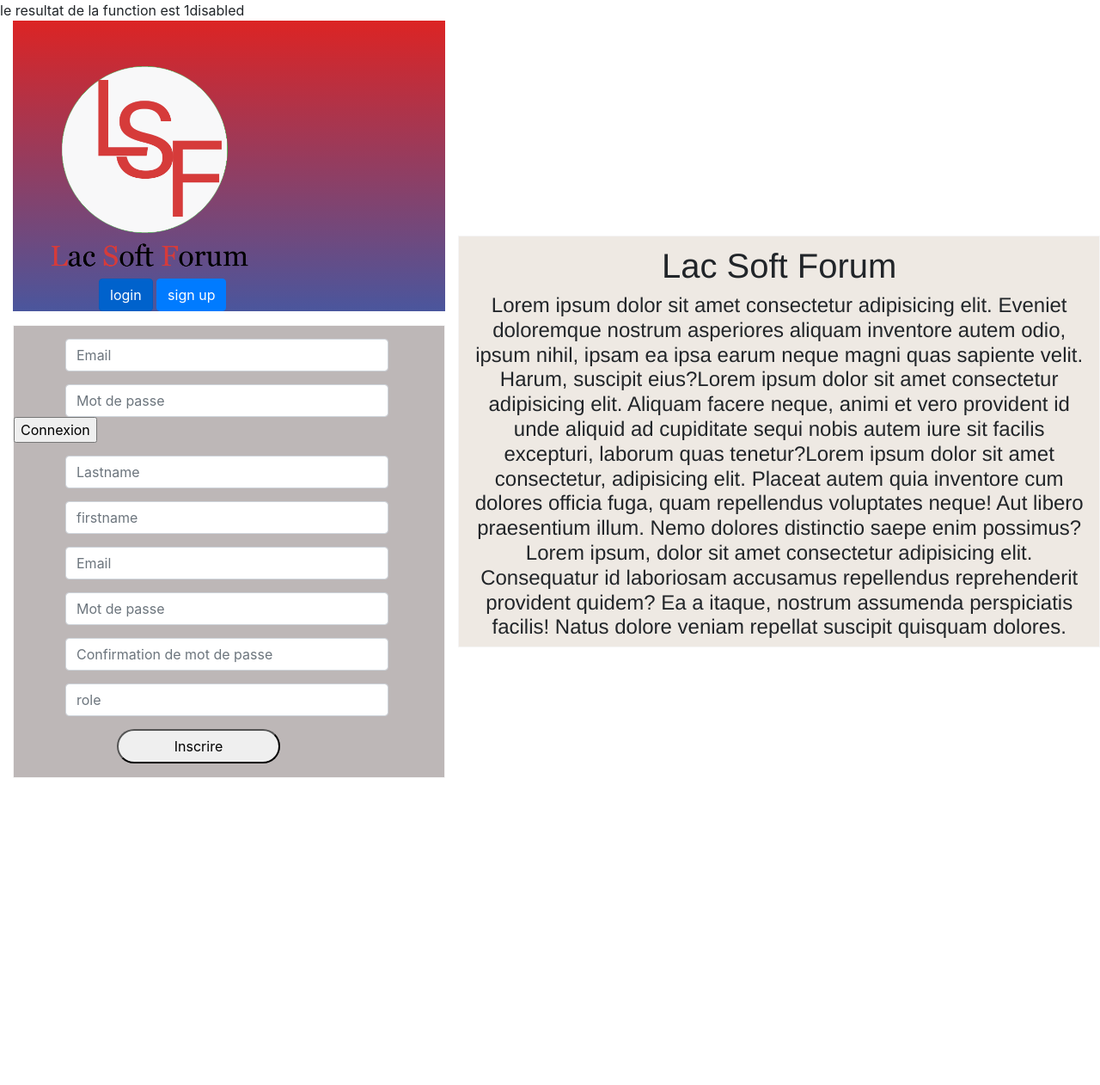
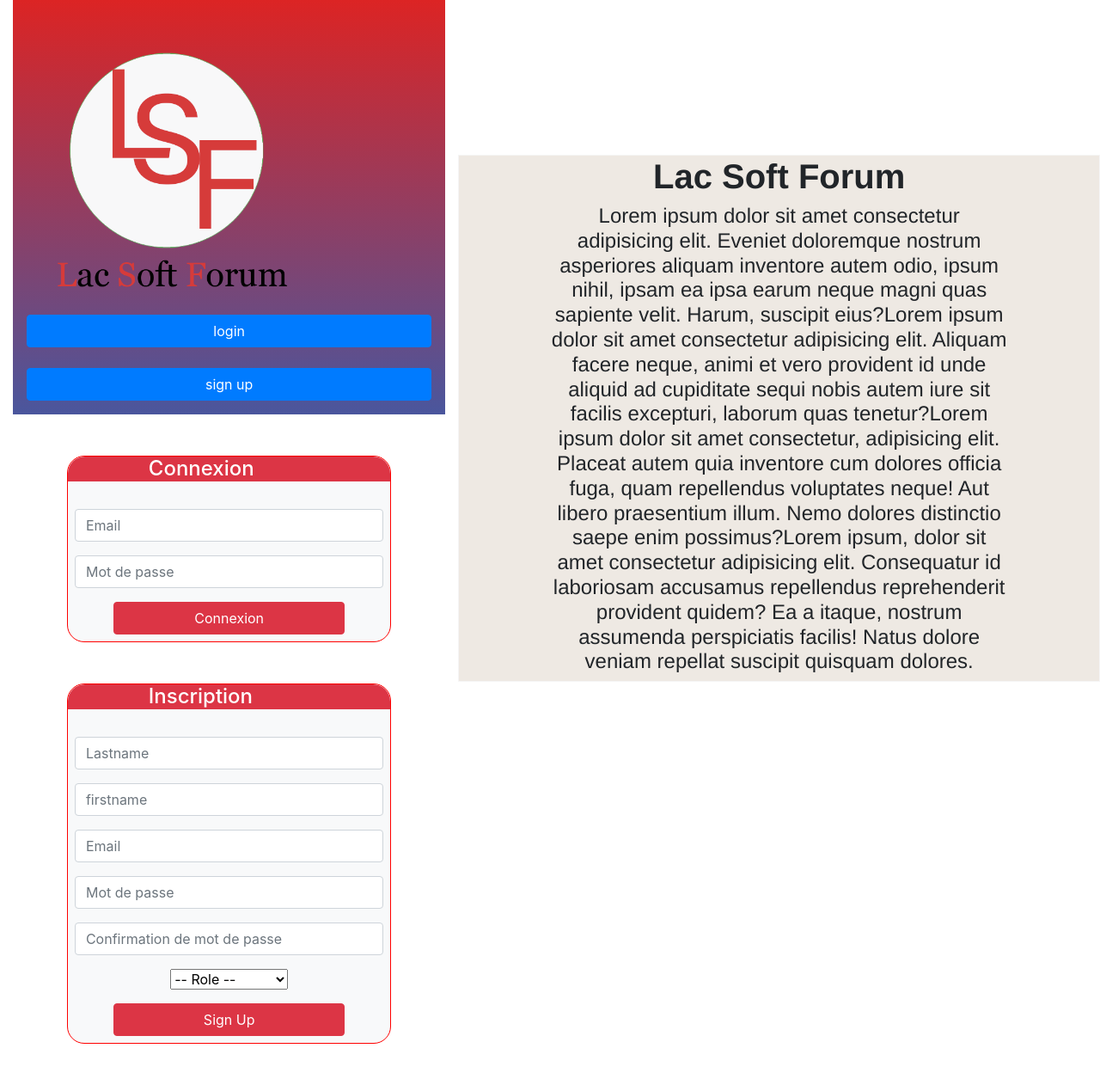
Before and after one commit to Drodyaye92/appforum, a PHP site: page /login.php in a window 1280 px wide. Shown: the whole page at 86% size. Before the commit the page ends 904 px from the top, so only its background shows below. Run offline with PHP 8.4, Linux system fonts and the light colour scheme; data comes from the database, SQL or seed files in the repository.

Commit message:
mon commit du28fev

```diff
--- a/config.php
+++ b/config.php
@@ -14,8 +14,6 @@ require_once ('connexion.php');
      $userrole_exist = $reqrole->rowCount();
 
  function VerifyAdmin($a){
-
-
 
      if($a==1){
          return 0;
@@ -36,7 +34,7 @@ require_once ('connexion.php');
       break;
     case 1:
         $action= 'disabled';
-        echo "le resultat de la function est 1".$action;
+
       break;
     }
     ?>
--- a/connexion.php
+++ b/connexion.php
@@ -10,4 +10,8 @@
     catch(PDOException $e){
         echo "Erreur : ". $e->getMessage();
     }
+
+    $pdostat = $bdd->prepare('SELECT * FROM dev');
+    $executeIsok = $pdostat->execute();
+    $det = $pdostat->fetchAll();
 ?>
--- a/dashtraitement.php
+++ b/dashtraitement.php
@@ -29,7 +29,7 @@
       </div>
       </form>
    </section>
-   <section class=" col-lg-7 col-md-7 col-mx-12 gauche">
+   <section class="col-lg-7 col-md-7 col-mx-12 gauche">
    <div class="form-element row m-5">
 <input type="text" class="formcontrol w-50" placeholder="keyboard" name="role">
    <button type="submit" class="w-10 " name="envoyer">search</button>
--- a/getconnect.php
+++ b/getconnect.php
@@ -21,8 +21,8 @@
                     $_SESSION['user'] = $data['email'];
                     header('Location: dashbord.php');
                     die();
-                }else{ header('Location: index.php?login_err=password'); die(); }
-            }else{ header('Location: index.php?login_err=email'); die(); }
+                }else{ header('Location: registration.php'); die(); }
+            }else{ header('Location: dashtraitement.php'); die(); }
         }else{ header('Location: dashtraitement.php'); die(); }
 
 
--- a/login.php
+++ b/login.php
@@ -2,27 +2,33 @@
 require_once('config.php');
 require_once('getconnect.php');
   require_once('logtraitement.php');
- /* if(isset($_POST['envoyer'])){
-    $lastName = $_POST['lastName'];
-    $firstName = $_POST['firstName'];
-    $email = $_POST['email'];
-    $mdp = $_POST['mdp'];
-    $mdp_conf = $_POST['mdp1'];
-    $role = $_POST['role'];
-    $password = password_hash($mdp,PASSWORD_DEFAULT);
 
-      if($lastName!="" && $firstName !="" && $email !="" && $mdp !="" && $mdp_conf !="" && $role !=""){
-        $q= $bdd->prepare("INSERT INTO dev (lastName,firstName,email,mdp,userrole) VALUES(:lastn,:firstn,:mail,:mdep,:roles)");
+  $rule= 'admin';
+  $reqrole = $bdd->prepare("SELECT * FROM dev WHERE userrole=?");
+  //$reqrole->execute(array($rule));
+  $roleExist = $reqrole->rowCount();
 
-    $q->bindParam(':lastn',$lastName);
-    $q->bindParam(':firstn',$firstName);
-    $q->bindParam(':mail',$email);
-    $q->bindParam(':mdep',$password);
-    $q->bindParam(':roles',$role);
-    $q->execute();
+  $verif =VerifyAdmin($roleExist);
+  switch ($verif) {
+
+     case 0:
+         $action= 'hidden';
+
+
+
+       break;
+     case 1:
+         $action= '';
+
+
+       break;
      }
-      } */
      ?>
+
+
+
+
+
 
 <!DOCTYPE html>
 <html lang="en">
@@ -30,7 +36,7 @@ require_once('getconnect.php');
     <meta charset="UTF-8">
     <meta name="viewport" content="width=device-width, initial-scale=1.0">
     <title>FORUM</title>
-    <link rel="stylesheet" href="styles/style.css">
+    <link rel="stylesheet" href="styles/style1.css">
     <link rel="stylesheet" href="bootstrap/css/bootstrap.min.css">
     <link rel="stylesheet" href="bootstrap/js/bootstrap.min.js">
 </head>
@@ -41,88 +47,90 @@ require_once('getconnect.php');
    <section class=" col-lg-5 col-md-5 col-sm-12 gauche">
         <div class="cote">
            <div>
-               <img src="images/lacsoftforum.png" alt="" width="300px">
+               <img src="images/lacsoftforum.png" alt="" width="350px">
            </div>
 
-        <form action="" method="POST">
+
         <div class="form">
-            <div class="tab-tete">
-               <div class=" active btn btn-primary" onclick="showLog();">login</div>
-               <div class="btn btn-primary" onclick="showLog();" <?php echo $action ?> >  sign up </div>
+            <div class=" p-3">
+               <div class=" btn btn-primary w-100 mb-4" onclick="showConnexionForm();">login</div>
+               <div class="btn btn-primary w-100" onclick="showInscritForm();" <?php echo $action; ?> >  sign up </div>
              </div>
       </div>
     </div>
-        <div class="tab-contenu" id="log">
-            <div class="tab-corp active">
-              <div class="form-element">
-                <input type="email" class="form-control  w-75" placeholder="Email" name="" >
+    <form action="" method="post">
+        <div class="w-100 mt-5" id="log">
+            <div class="login w-75  mx-auto bg-light mb-5">
+                  <div class="mot bg-danger">
+                    <h4 class=" w-50 d-block mx-auto mb-4 text-white">Connexion</h4>
                   </div>
-              <div class="form-element">
-                <input type="password" class="form-control  w-75" placeholder="Mot de passe" name="">
+                  <div class="form p-2">
+                    <input type="email" class="form-control mb-3 " placeholder="Email" name="email" >
+                    <input type="password" class="form-control mb-3" placeholder="Mot de passe" name="mdp">
+                    <input class="w-75 mx-auto d-block btn btn-danger" type="submit" name="connect" value="Connexion">
                   </div>
-              <div class="form-element">
-                <input type="submit" name="connect" value="Connexion">
             </div>
         </div>
       </form>
-        <div class="tab-corp" id="inscrit">
-                    <form action="" method="POST">
-
-              <div class="form-element">
-                    <input type="text" class="form-control w-75" placeholder="Lastname" name="lastName" >
+      <form action="" method="post">
+        <div class=" login w-75 w-75  mx-auto bg-light mb-5" id="inscrit" <?php echo $action; ?>>
+          <div class="mot bg-danger">
+            <h4 class=" w-50 d-block mx-auto mb-4 text-white">Inscription</h4>
           </div>
-              <div class="form-element">
-                    <input type="text" class="form-control  w-75" placeholder="firstname" name="firstName" >
-              </div>
-              <div class="form-element">
-                    <input type="email" class="form-control  w-75" placeholder="Email" name="email">
-              </div>
-              <div class="form-element">
-                    <input type="password" class="form-control  w-75" placeholder="Mot de passe" name="mdp">
-              </div>
-              <div class="form-element">
-                    <input type="password" class="form-control  w-75" placeholder="Confirmation de mot de passe" name="mdp1" >
-              </div>
-              <div class="form-element">
-                    <input type="text" class="form-control  w-75" placeholder="role" name="role">
-              </div>
-              <div class="form-element">
-                    <button type="submit" name="envoyer">Inscrire</button>
-              </div>
-
-                    </form>
+          <div class="form p-2">
+            <input type="text" class="form-control mb-3" placeholder="Lastname" name="lastName" >
+            <input type="text" class="form-control mb-3" placeholder="firstname" name="firstName" >
+            <input type="email" class="form-control mb-3" placeholder="Email" name="email">
+            <input type="password" class="form-control mb-3" placeholder="Mot de passe" name="mdp">
+            <input type="password" class="form-control mb-3" placeholder="Confirmation de mot de passe" name="mdp1" >
+            <select name="userrole" id="" class="mx-auto d-block mb-3">
+              <optgroup>
+                <option value="choix">-- Role --</option>
+                <option value="admin">Admin</option>
+                <option value="developpeur"> Developpeur</option>
+              </optgroup>
+            </select>
+            <input class="w-75 mx-auto d-block btn btn-danger" type="submit" name="signup" value="Sign Up">
           </div>
         </div>
+      </form>
+
    </section>
 
 
    <section class=" col-lg-7 col-md-7 col-sm-12 droite">
 
-   <h1 class="soft">Lac Soft Forum</h1>
+      <div class="text w-75 mx-auto text-center">
+        <h1 class="font-weight-bold">Lac Soft Forum</h1>
         <h4>Lorem ipsum dolor sit amet consectetur adipisicing elit. Eveniet doloremque nostrum asperiores aliquam inventore autem odio, ipsum nihil, ipsam ea ipsa earum neque magni quas sapiente velit. Harum, suscipit eius?Lorem ipsum dolor sit amet consectetur adipisicing elit. Aliquam facere neque, animi et vero provident id unde aliquid ad cupiditate sequi nobis autem iure sit facilis excepturi, laborum quas tenetur?Lorem ipsum dolor sit amet consectetur, adipisicing elit. Placeat autem quia inventore cum dolores officia fuga, quam repellendus voluptates neque! Aut libero praesentium illum. Nemo dolores distinctio saepe enim possimus?Lorem ipsum, dolor sit amet consectetur adipisicing elit. Consequatur id laboriosam accusamus repellendus reprehenderit provident quidem? Ea a itaque, nostrum assumenda perspiciatis facilis! Natus dolore veniam repellat suscipit quisquam dolores.</h4>
+      </div>
+
    </section>
    </section>
-  <!-- <script>
+   </section>
+   <script>
        let login = document.getElementById('log');
        let inscr = document.getElementById('inscrit');
 
 
-       inscr.style.display = "none";
+       login.style.display = "block";
 
-       function showLog(){
+       function showInscritForm(){
+           if(login.style.display == "block"){
+             login.style.display = "none";
+            inscr.style.display = "block";
+
+           }
+       }
+       function showConnexionForm(){
            if(inscr.style.display == "block"){
              inscr.style.display = "none";
             login.style.display = "block";
-           }
-       }
-       function showform(){
-           if(log.style.display == "block"){
-            login.style.display = "none";
-            inscr.style.display = "block";
+
            }
        }
 
-   </script>-->
+   </script>
 
 
   <script src="styles/app.js"></script>
--- /dev/null
+++ b/styles/style1.css
@@ -0,0 +1,34 @@
+.cote {
+    background: -webkit-linear-gradient(to top, #4A569D, #DC2424);
+    background: linear-gradient(to top, #4A569D, #DC2424);
+}
+
+.login {
+    border-radius: 20px;
+    border: 1px solid red;
+}
+
+.login .mot {
+    border-radius: 20px 20px 0 0;
+}
+
+.cote2 {
+    height: 300px;
+    background-color: #4c8aaf;
+}
+
+.dash {
+    background: #e4e4e4;
+}
+
+.droite {
+    position: absolute;
+    margin-left: 40 px;
+    margin-top: 180px;
+    border: solid 1px whitesmoke;
+    background-color: rgba(211, 197, 180, 0.377);
+    max-width: 500px;
+    height: max-content;
+    text-align: center;
+    font-family: 'Franklin Gothic Medium', 'Arial Narrow', Arial, sans-serif;
+}
```
Also changed, not shown: affichage.php (+32 -37 lines), logtraitement.php (+79 -8 lines), registration.php (+15 -15 lines), styles/home.css (+7 -2 lines). Lines whose indentation alone changed are shown as unchanged.
